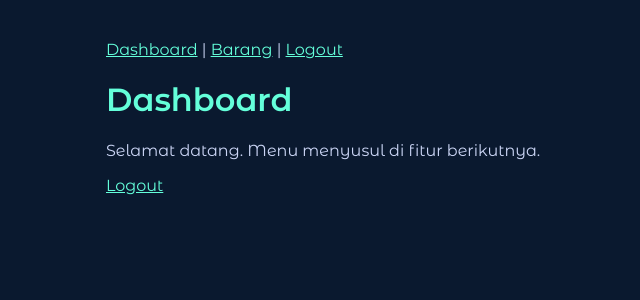
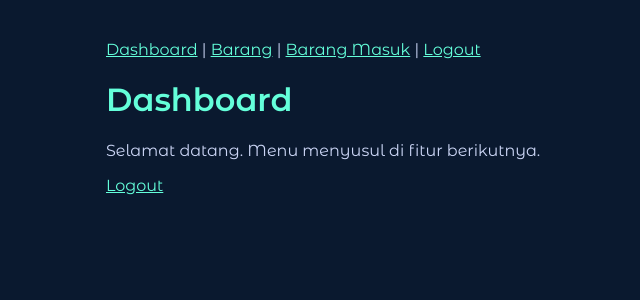
Before and after one commit to wahyu043/inventaris, a Flask app: page / in a window 1280 px wide. Shown: the top 300 px of the page, without its empty margins (174-814 px from the left). Run offline with Flask 3, Linux system fonts and the light colour scheme; the visitor is signed in with stand-in values (Sample User, id 1).

Commit message:
feat: daftar barang masuk

```diff
--- a/app.py
+++ b/app.py
@@ -1,5 +1,6 @@
 import functools
-from flask import Flask, render_template, request, redirect, url_for, session, flash
+from datetime import date
+from flask import Flask, render_template, request, redirect, url_for, session, flash, abort
 from werkzeug.security import check_password_hash
 import db
 
@@ -36,6 +37,102 @@ def barang():
     """).fetchall()
     return render_template("barang.html", rows=rows)
 
+@app.route("/masuk")
+@login_required
+def masuk_list():
+    rows = db.get_db().execute("""
+        SELECT t.id, t.tanggal, t.kode_barang, b.nama, t.jumlah, t.no_faktur
+        FROM transaksi t
+        JOIN barang b ON b.kode = t.kode_barang
+        WHERE t.jenis = 'Masuk'
+        ORDER BY t.tanggal DESC, t.id DESC
+    """).fetchall()
+    return render_template("masuk_list.html", rows=rows)
+
+@app.route("/masuk/tambah", methods=["GET", "POST"])
+@login_required
+def masuk_tambah():
+    conn = db.get_db()
+    daftar_barang = conn.execute("SELECT kode, nama FROM barang ORDER BY nama").fetchall()
+
+    if request.method == "POST":
+        tanggal = request.form["tanggal"]
+        kode = request.form["kode_barang"]
+        no_faktur = request.form["no_faktur"].strip() or None
+        try:
+            jumlah = int(request.form["jumlah"])
+        except ValueError:
+            jumlah = 0
+
+        if not tanggal or jumlah <= 0:
+            flash("Tanggal wajib diisi dan jumlah harus lebih dari 0", "error")
+        else:
+            conn.execute(
+                "INSERT INTO transaksi (tanggal, jenis, kode_barang, jumlah, no_faktur) "
+                "VALUES (?, 'Masuk', ?, ?, ?)",
+                (tanggal, kode, jumlah, no_faktur),
+            )
+            conn.commit()
+            flash("Barang masuk berhasil ditambahkan", "ok")
+            return redirect(url_for("masuk_list"))   # PRG: redirect setelah POST
+
+    return render_template("masuk_form.html", daftar_barang=daftar_barang,
+                           data=None, hari_ini=date.today().isoformat())
+
+def ambil_masuk(id):
+    """Ambil 1 transaksi masuk, atau tampilkan 404 kalau tidak ada."""
+    row = db.get_db().execute(
+        "SELECT t.*, b.nama FROM transaksi t JOIN barang b ON b.kode = t.kode_barang "
+        "WHERE t.id = ? AND t.jenis = 'Masuk'", (id,)
+    ).fetchone()
+    if row is None:
+        abort(404)
+    return row
+
+
+@app.route("/masuk/<int:id>/ubah", methods=["GET", "POST"])
+@login_required
+def masuk_ubah(id):
+    data = ambil_masuk(id)
+
+    if request.method == "POST":
+        tanggal = request.form["tanggal"]
+        no_faktur = request.form["no_faktur"].strip() or None
+        try:
+            jumlah = int(request.form["jumlah"])
+        except ValueError:
+            jumlah = 0
+
+        if not tanggal or jumlah <= 0:
+            flash("Tanggal wajib diisi dan jumlah harus lebih dari 0", "error")
+        elif db.stok_barang(data["kode_barang"]) - data["jumlah"] + jumlah < 0:
+            flash("Ditolak: stok barang akan menjadi minus", "error")
+        else:
+            conn = db.get_db()
+            conn.execute(
+                "UPDATE transaksi SET tanggal = ?, jumlah = ?, no_faktur = ? WHERE id = ?",
+                (tanggal, jumlah, no_faktur, id),
+            )
+            conn.commit()
+            flash("Barang masuk berhasil diubah", "ok")
+            return redirect(url_for("masuk_list"))
+
+    return render_template("masuk_form.html", data=data, daftar_barang=[], hari_ini="")
+
+
+@app.route("/masuk/<int:id>/hapus", methods=["POST"])
+@login_required
+def masuk_hapus(id):
+    data = ambil_masuk(id)
+    if db.stok_barang(data["kode_barang"]) - data["jumlah"] < 0:
+        flash("Tidak bisa dihapus: stok barang akan menjadi minus", "error")
+    else:
+        conn = db.get_db()
+        conn.execute("DELETE FROM transaksi WHERE id = ?", (id,))
+        conn.commit()
+        flash("Barang masuk berhasil dihapus", "ok")
+    return redirect(url_for("masuk_list"))
+
 
 @app.route("/login", methods=["GET", "POST"])
 def login():
--- a/templates/base.html
+++ b/templates/base.html
@@ -9,13 +9,14 @@
     a, h1 { color:#64ffda; }
     input, button { font:inherit; padding:8px; margin:4px 0; }
     .flash { color:#ff6b6b; }
+    .flash.ok { color:#64ffda; }
   </style>
 </head>
 <body>
   {% if session.user_id %}
-  <nav><a href="{{ url_for('index') }}">Dashboard</a> | <a href="{{ url_for('barang') }}">Barang</a> | <a href="{{ url_for('logout') }}">Logout</a></nav>
+  <nav><a href="{{ url_for('index') }}">Dashboard</a> | <a href="{{ url_for('barang') }}">Barang</a> | <a href="{{ url_for('masuk_list') }}">Barang Masuk</a> | <a href="{{ url_for('logout') }}">Logout</a></nav>
   {% endif %}
-  {% for m in get_flashed_messages() %}<p class="flash">{{ m }}</p>{% endfor %}
+  {% for kategori, m in get_flashed_messages(with_categories=true) %}<p class="flash {{ kategori }}">{{ m }}</p>{% endfor %}
   {% block content %}{% endblock %}
 </body>
 </html>
```
Also changed, not shown: templates/masuk_list.html (added, +26 -0 lines).
